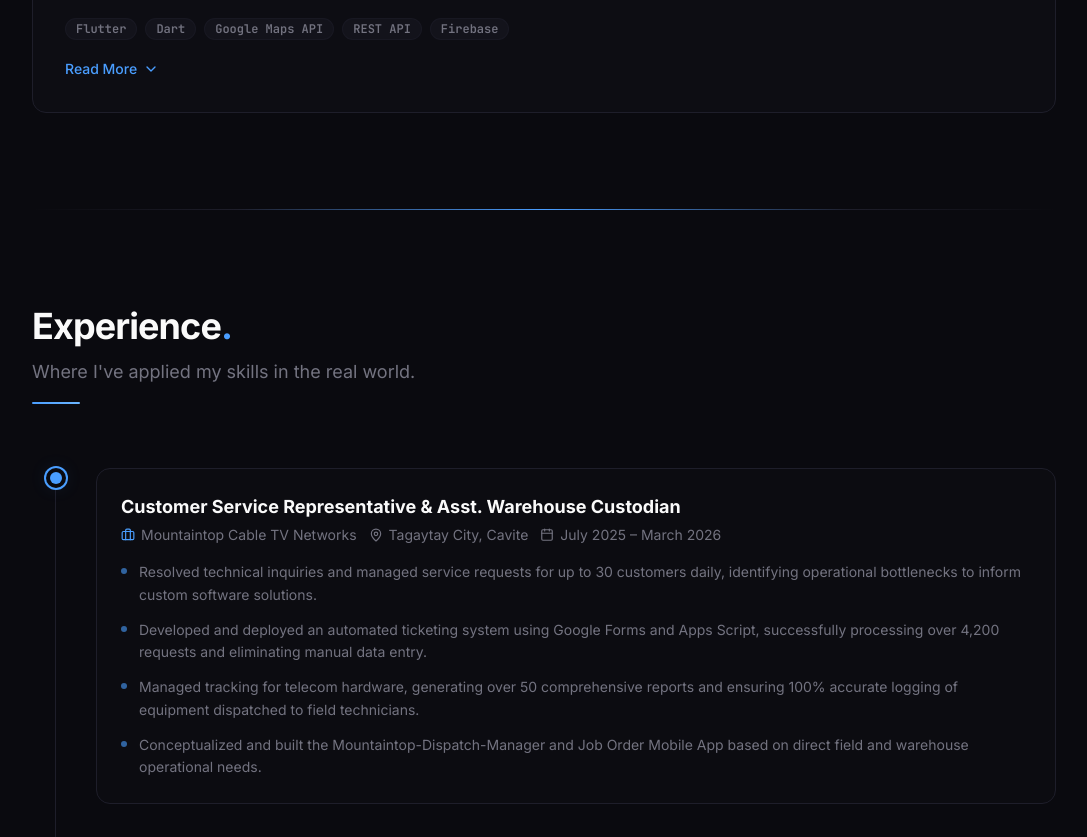
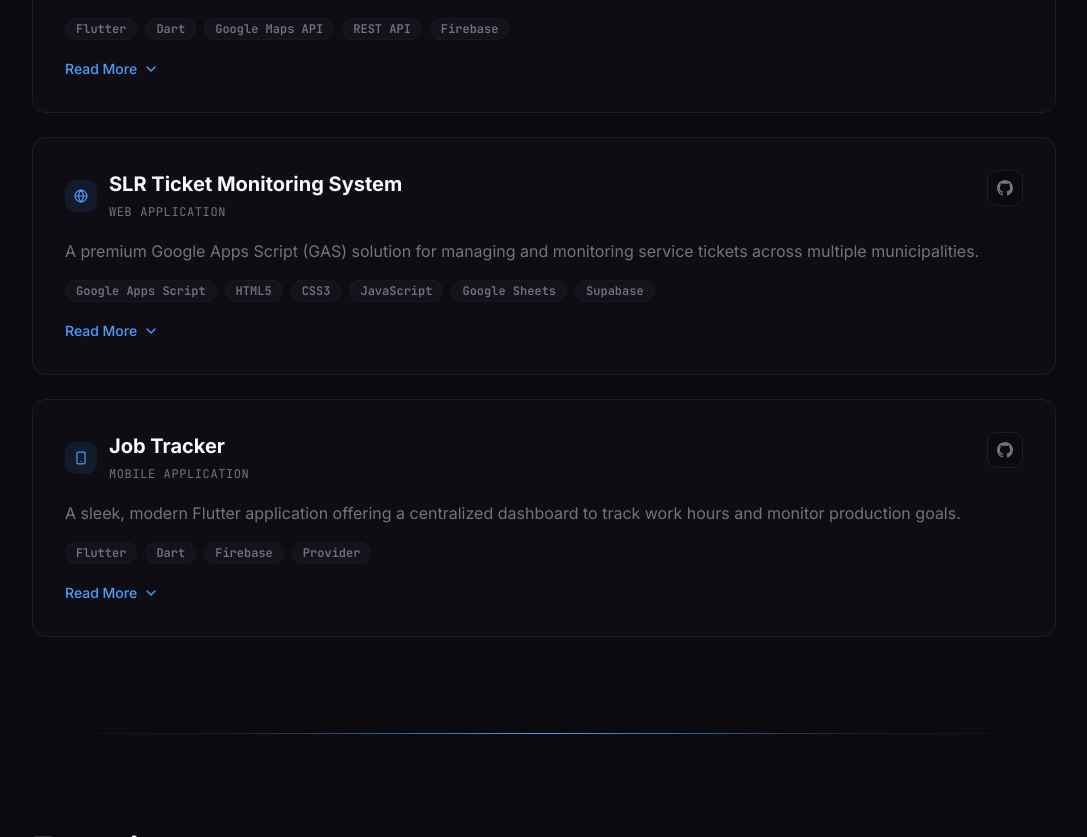
Before and after one commit to gianjericho/gje-portfolio, a Next.js app: page / in a window 1280 px wide. Shown: the part 1580-2417 px from the top of the page, without its empty margins (96-1183 px from the left). Built offline with nearby package versions, Linux system fonts and the light colour scheme.

Commit message:
ticket manager and job-tracker update

```diff
--- a/data/resume.ts
+++ b/data/resume.ts
@@ -90,6 +90,58 @@ export const DATA = {
         "Technician and Admin role-based views",
         "REST API integration for live data sync",
         "Clean bottom-navigation mobile UI",
+      ],
+    },
+    {
+      id: "slr-ticket-monitoring",
+      title: "SLR Ticket Monitoring System",
+      description:
+        "A premium Google Apps Script (GAS) solution for managing and monitoring service tickets across multiple municipalities.",
+      longDescription:
+        "Provides a streamlined interface for data entry, real-time validation, and automated reporting within Google Sheets. Features dynamic HTML/CSS sidebars, real-time dashboards for performance tracking, duplicate SF ticket prevention, and Salesforce integration to sync external data imports.",
+      techStack: [
+        "Google Apps Script",
+        "HTML5",
+        "CSS3",
+        "JavaScript",
+        "Google Sheets",
+        "Supabase"
+      ],
+      githubUrl: "https://github.com/gianjericho/ticket-monitoring",
+      liveUrl: "",
+      featured: true,
+      category: "web" as const,
+      highlights: [
+        "Dynamic custom HTML/CSS sidebars for data entry",
+        "Real-time Dashboard tracking performance and outages",
+        "Automated duplicate prevention for SF Tickets",
+        "Multi-Sheet Synchronization mapping to municipalities",
+        "Salesforce Integration for easy ticket import"
+      ],
+    },
+    {
+      id: "job-tracker",
+      title: "Job Tracker",
+      description:
+        "A sleek, modern Flutter application offering a centralized dashboard to track work hours and monitor production goals.",
+      longDescription:
+        "Built with Flutter, Firebase, and Material 3, the app provides a centralized dashboard for dynamic progress bars, a smart calendar for daily logs, and effortless logging sheets. Secure real-time data sync is powered by Firebase Authentication and Cloud Firestore, complemented by an auto-update checker.",
+      techStack: [
+        "Flutter",
+        "Dart",
+        "Firebase",
+        "Provider"
+      ],
+      githubUrl: "https://github.com/gianjericho/job-tracker",
+      liveUrl: "",
+      featured: true,
+      category: "mobile" as const,
+      highlights: [
+        "Centralized Dashboard with customized dynamic progress bars",
+        "Smart Calendar view for daily logs management",
+        "Secure real-time data sync via Firebase Auth and Firestore",
+        "Effortless quick-access hour logging functionality",
+        "Auto-Update checker connected to Firestore config"
       ],
     },
   ],
```
Also changed, not shown: 2 other files (tests, documents, lock files or other folders).
